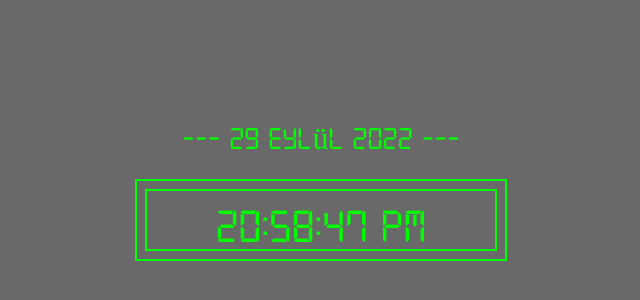
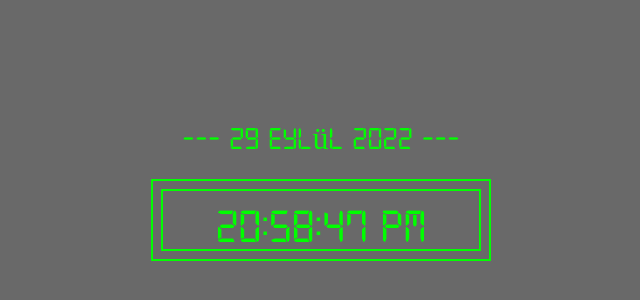
Before and after one commit to arslanmehmet1/PROJECTS_DigitalClock, a plain HTML site: page index.html in a window 1280 px wide. Shown: the part 120-420 px from the top of the page, without its empty margins (319-959 px from the left). Drawn offline with Linux system fonts and the light colour scheme.

Commit message:
done again

```diff
--- a/style.css
+++ b/style.css
@@ -14,10 +14,11 @@ body {
 }
 
 main {
-  width: 22rem;
+  width: 20rem;
   margin: auto;
   margin-top: 15rem;
   font-family: digitalFont;
+  font-weight: 500;
   color: lime;
   text-align: center;
 }
```
